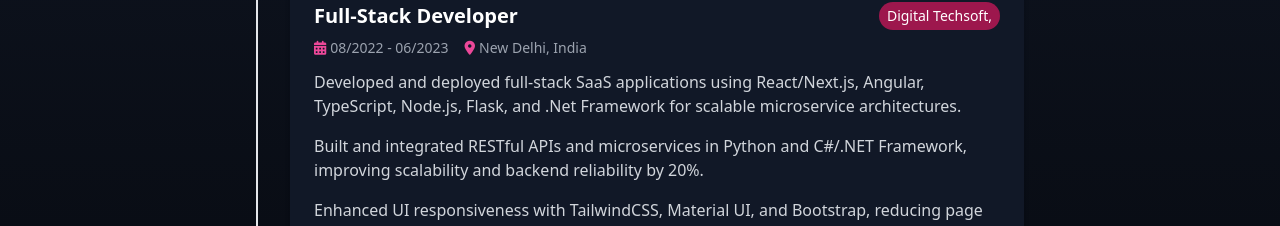
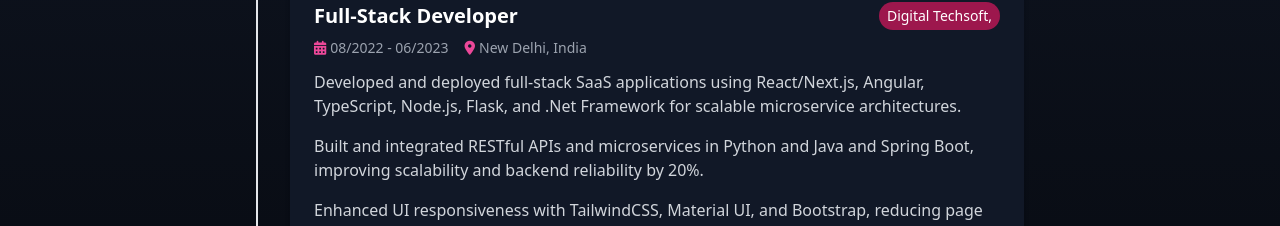
Before and after one commit to rishavranjan60/PortfolioApp, an Angular app in the folder frontend/: page / in a window 1280 px wide. Shown: the part 1234-1460 px from the top of the page. Built offline with nearby package versions, Linux system fonts and the light colour scheme; what ngx-typed-js would draw is missing.

Commit message:
updated experiences

```diff
--- a/frontend/src/app/components/experience/experience.component.html
+++ b/frontend/src/app/components/experience/experience.component.html
@@ -55,7 +55,7 @@
           Developed and deployed full-stack SaaS applications using React/Next.js, Angular, TypeScript, Node.js, Flask, and .Net Framework for scalable microservice architectures.
         </p>
         <p class="text-gray-300 mb-4">
-          Built and integrated RESTful APIs and microservices in Python and C#/.NET Framework, improving scalability and backend reliability by 20%.
+          Built and integrated RESTful APIs and microservices in Python and Java and Spring Boot, improving scalability and backend reliability by 20%.
         </p>
         <p class="text-gray-300 mb-4">
           Enhanced UI responsiveness with TailwindCSS, Material UI, and Bootstrap, reducing page load time by 25% and improving UX.
```
